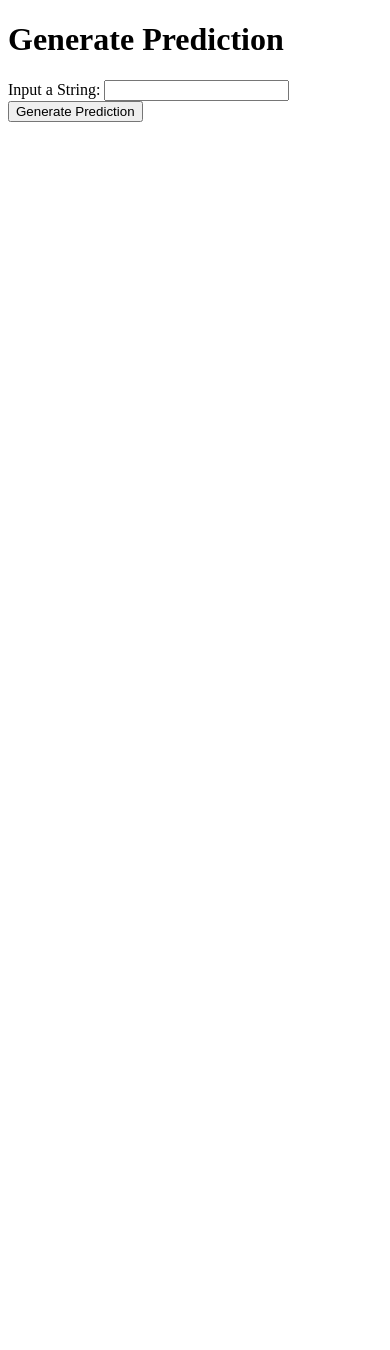
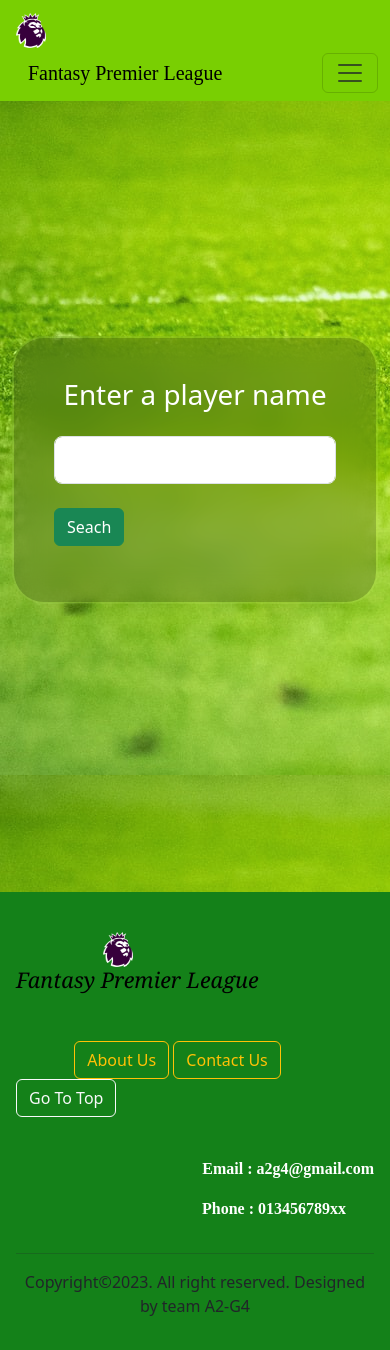
Before and after one commit to Shariar-Rafi/Fantasy-Premier-League, a Django app: page /generate_prediction in a window 390 px wide. Before the commit the page ends 122 px from the top, so only its background shows below. Run offline with Django 4.2, Linux system fonts and the light colour scheme.

Commit message:
Etai last

```diff
--- a/SportsArena/urls.py
+++ b/SportsArena/urls.py
@@ -22,5 +22,5 @@ admin.site.index_title = "Welcome to Fantasy Premier League Admin Portal"
 urlpatterns = [
     path('admin/', admin.site.urls),
     path('',include('home.urls')),
-    path('',include('prediction.urls'))
+    path('',include('prediction.urls')),
 ]
--- a/home/urls.py
+++ b/home/urls.py
@@ -10,11 +10,9 @@ urlpatterns =[
     path("ContactUS",views.ContactUS,name = 'ContactUS'),
     path("Player",views.Player,name = 'Player'),
     path("PlayerReg",views.PlayerReg,name = 'PlayerReg'),
-    path("MyHomePage",views.MyHomePage,name = 'MyHomePage'),
     path("TermsOfService",views.TermsOfService,name = 'TermsOfService'),
     path("MyProfile",views.MyProfile,name = 'MyProfile'),
     path("logout",views.LogoutPage,name = 'logout'),
-    path("Prediction",views.Prediction,name = 'Prediction'),
 
 
 
--- a/prediction/views.py
+++ b/prediction/views.py
@@ -17,6 +17,6 @@ def generate_prediction(request):
         input_string = request.POST.get('input_string')
         if input_string:
             # You can use the input_string to calculate a random percentage
-            prediction = random.uniform(0, 100)
+            prediction = random.uniform(1, 10)
 
     return render(request, 'prediction_page.html', {'prediction': prediction})
--- a/templates/MyProfile.html
+++ b/templates/MyProfile.html
@@ -19,7 +19,7 @@
               class="rounded-circle img-fluid" style="width: 150px;">
             <h5 class="my-3">{{uname}}</h5>
             <div class="d-flex justify-content-center mb-2">
-             <a href="/MyHomePage"> <button type="button" class="btn btn-warning">Build Your team</button></a>
+             <a href="/generate_prediction"> <button type="button" class="btn btn-warning">Build Your team</button></a>
             </div>
           </div>
         </div>
--- a/templates/prediction_page.html
+++ b/templates/prediction_page.html
@@ -1,21 +1,105 @@
+{% extends "base.html" %}
+
+{% block title %}My Home Page {% endblock title %}
+
+
+{% block body %}
 <!DOCTYPE html>
-<html>
+<html lang="en">
 <head>
-    <title>Generate Prediction</title>
+    <meta charset="UTF-8">
+    <meta name="viewport" content="width=device-width, initial-scale=1.0">
+
+    <style>
+  html,
+  body,
+  .intro {
+    height: 100%;
+  }
+
+  .mask-custom {
+    background: rgba(24, 24, 16, .2);
+    border-radius: 2em;
+    backdrop-filter: blur(15px);
+    border: 2px solid rgba(255, 255, 255, 0.05);
+    background-clip: padding-box;
+    box-shadow: 10px 10px 10px rgba(46, 54, 68, 0.03);
+  }
+    </style>
 </head>
 <body>
-    <h1>Generate Prediction</h1>
+  <div>
 
-    <form method="post">
-        {% csrf_token %}
-        <label for="input_string">Input a String:</label>
-        <input type="text" name="input_string" id="input_string" required>
-        <button type="submit">Generate Prediction</button>
-    </form>
+  </div>
+        <br><br>
 
-    {% if prediction %}
-    <h2>Prediction:</h2>
-    <p>{{ prediction }}%</p>
-    {% endif %}
+        <section class="intro">
+            <div class="bg-image h-100" style="
+                    background-image: url(/static/football.jpeg);
+                  ">
+              <div class="mask d-flex align-items-center h-100" style="background-color: rgba(61, 195, 61, 0.1);">
+                <div class="container">
+                  <div class="card mask-custom p-4">
+                    <div class="card-body">
+                      <p class="h1 font-weight-bold mb-4 text-white" style="text-align: center;">Enter a player name</p>
+                      <div class="row justify-content-center">
+                        <div class="col-md-6 mb-3 mb-md-0">
+
+
+                           <!-- player search bar -->
+                          <form method="post">
+                          {% csrf_token %}
+                            <div id="basic" class="form-outline form-white">
+                              <input type="text" class="form-control form-control-lg" id="input_string" name="input_string" required/> <br>
+                              <button class="btn btn-success" type="submit" >Seach</button>
+                            </div>
+                          </form>
+
+                          {% if prediction %}
+                           <center><h2 style="font-family:fantasy;">Prediction:</h2></center>
+                           <center><b><p style="font-family: monospace;">{{ prediction }}%</p></b></center>
+                          {% endif %}
+
+                        </div>
+                      </div>
+                    </div>
+                  </div>
+                </div>
+              </div>
+
+
+
+
+            </div>
+          </section>
+
+
+    <script>
+        const basicAutocomplete = document.querySelector('#basic');
+        const data = ['Museum', 'Party', 'Restaurant', 'Concert', 'Architecture'];
+        const dataFilter = (value) => {
+          return data.filter((item) => {
+            return item.toLowerCase().startsWith(value.toLowerCase());
+          });
+        };
+
+        new mdb.Autocomplete(basicAutocomplete, {
+          filter: dataFilter
+        });
+
+        const locationAutocomplete = document.querySelector('#location');
+        const dataL = ['Madrid', 'Rome', 'Lisbon', 'Paris', 'London'];
+        const dataFilterL = (value) => {
+          return dataL.filter((item) => {
+            return item.toLowerCase().startsWith(value.toLowerCase());
+          });
+        };
+
+        new mdb.Autocomplete(locationAutocomplete, {
+          filter: dataFilterL
+        });
+    </script>
 </body>
 </html>
+
+{% endblock body %}
```
Also changed, not shown: home/views.py (+1 -9 lines), templates/MyHomePage.html (deleted, +0 -99 lines), templates/Prediction.html (deleted, +0 -56 lines), db.sqlite3.
